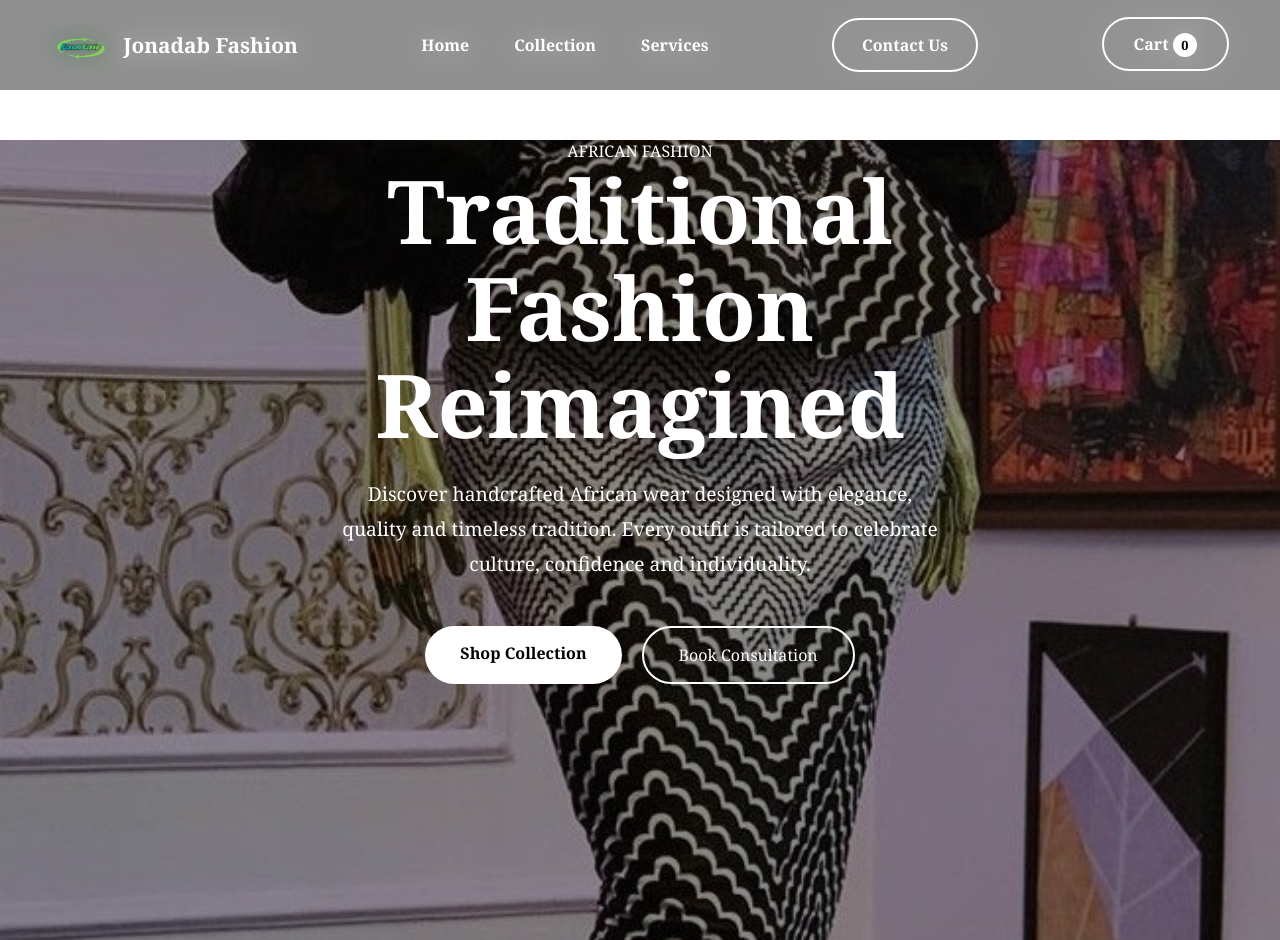
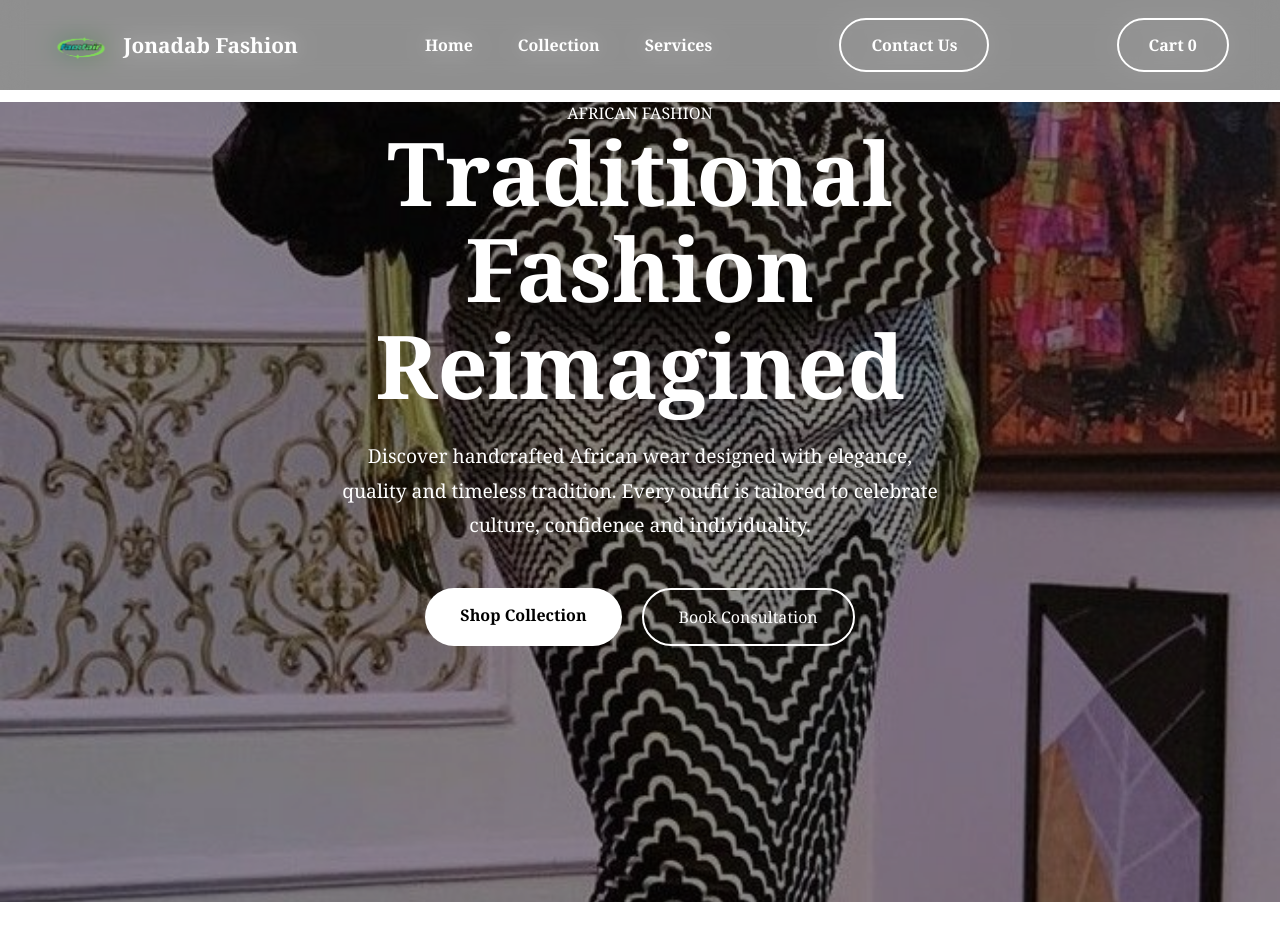
Before and after one commit to melodykellynwaogu/fashion, a website built with Vite: page index.html in a window 1280 px wide. Shown: the top 940 px of the page. Built offline with nearby package versions, Linux system fonts and the light colour scheme.

Commit message:
style: update CSS for hero section and navbar, comment out cart count styles

```diff
--- a/src/style.css
+++ b/src/style.css
@@ -1,5 +1,8 @@
+/* style.css */
+
 * {
   scroll-behavior: smooth;
   font-family: Georgia, 'Times New Roman', Times, serif;
+
   margin: 0;
 }
--- a/src/styles/hero.css
+++ b/src/styles/hero.css
@@ -11,7 +11,7 @@
 .hero-section{
 
     min-height:100vh;
-
+    margin-top: -3%;
     background-size:cover;
     background-position:center;
     background-repeat:no-repeat;
@@ -126,7 +126,7 @@
 }
 
 /* CONTACT BUTTON */
-
+/*
 .contact-btn a{
 
     text-decoration:none;
@@ -149,7 +149,7 @@
 
     color:black;
 
-}
+} */
 
 /* ==========================
     HERO CONTENT
--- a/src/styles/navbar.css
+++ b/src/styles/navbar.css
@@ -112,7 +112,7 @@
     font-weight:600;
 }
 
-.cart-count{
+/* .cart-count{
     min-width:24px;
     height:24px;
     padding:0 7px;
@@ -124,7 +124,7 @@
     justify-content:center;
     font-size:.8rem;
     font-weight:700;
-}
+} */
 
 .nav-links a::after{
 
```
